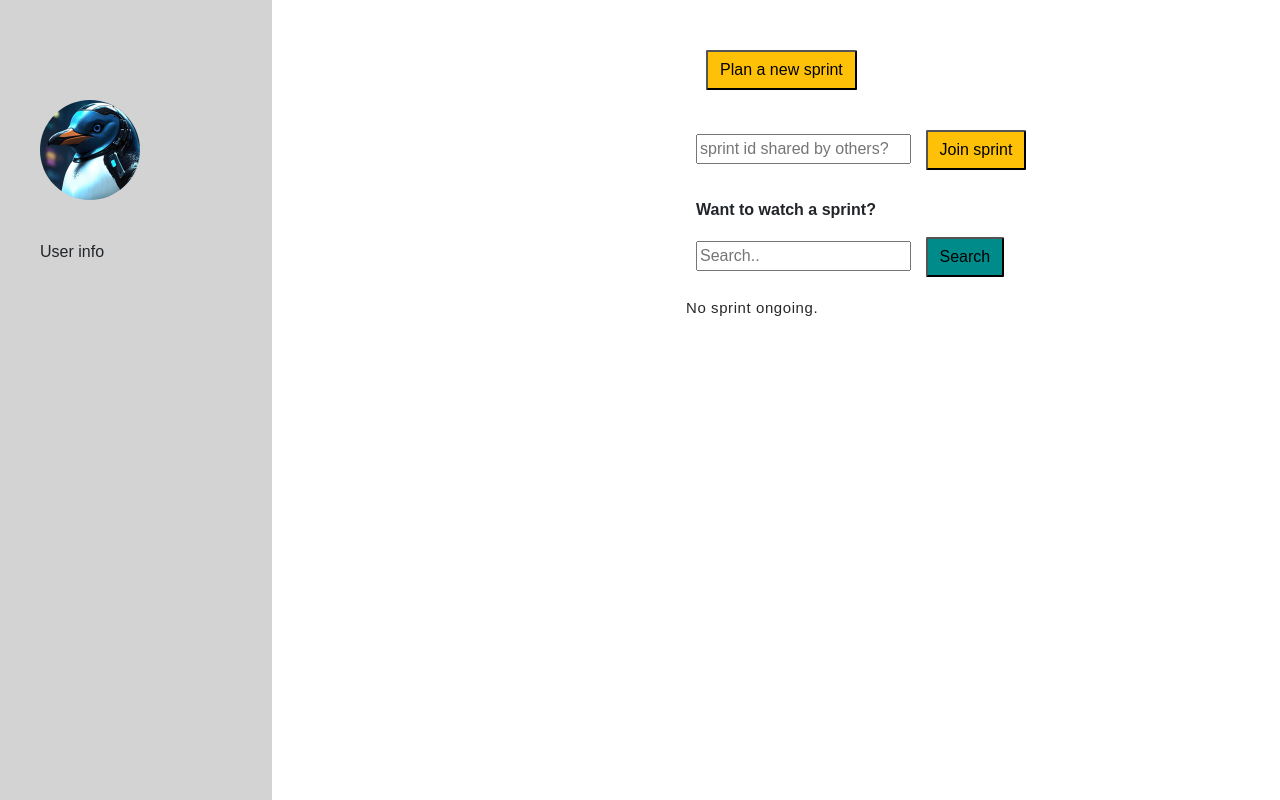
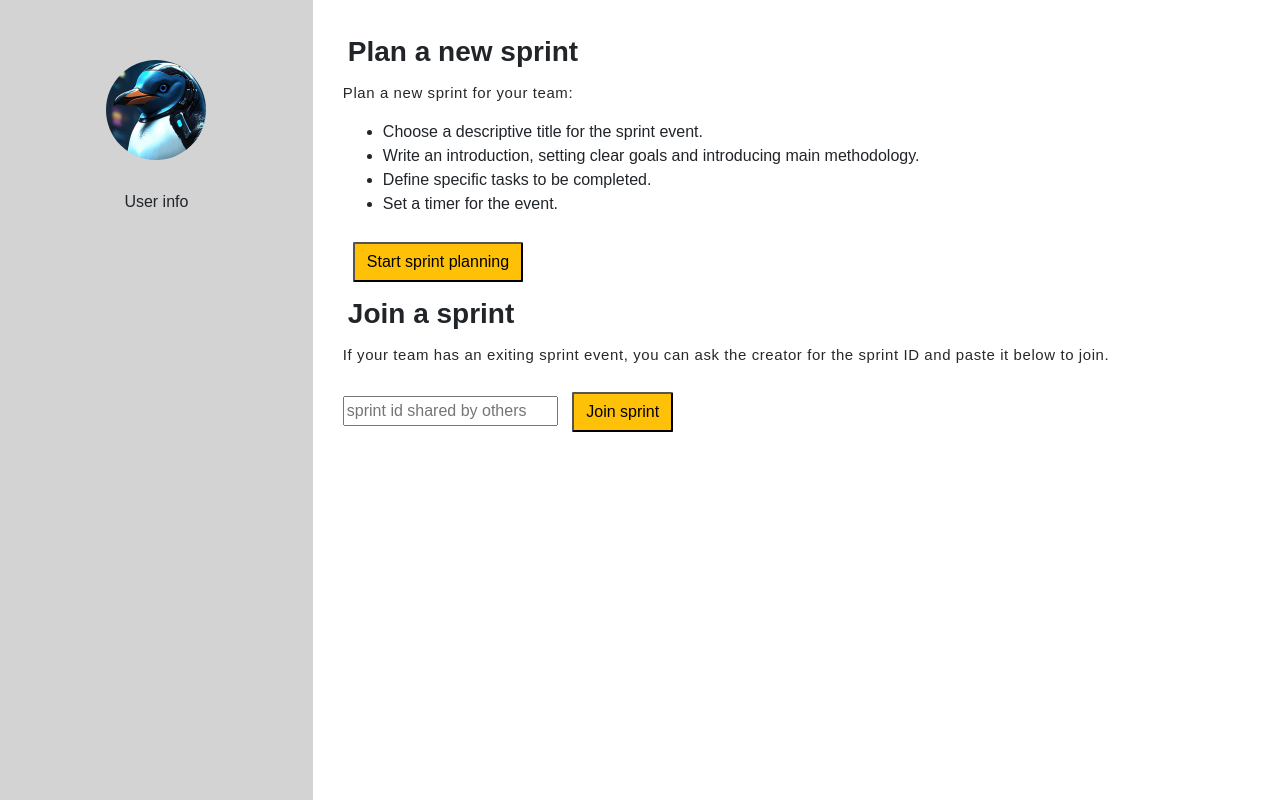
Before and after one commit to chaoyihu/racing, a Python web app: template web/templates/profile.html in a window 1280 px wide. Run offline with Jinja, Linux system fonts and the light colour scheme; the template is opened without the code that fills it, so the values that code supplies are empty; some libraries are stand-ins or nearby versions.

Commit message:
fixing user ready feature

```diff
--- a/compose.yaml
+++ b/compose.yaml
@@ -14,6 +14,6 @@ services:
 
 secrets:
   ssl_certfile:
-    file: ./secrets/ssl_certs/test.crt
+    file: /etc/ssl/certs/test.crt
   ssl_keyfile:
-    file: ./secrets/ssl_certs/test.key
+    file: /etc/ssl/certs/test.key
--- a/web/handlers/register.py
+++ b/web/handlers/register.py
@@ -27,13 +27,13 @@ class RegisterHandler(RequestHandler):
                 "message": "Username already exists."
                 }))
         else:
-            print("assign a session id")
+            print("Assign a session id. Redirect to user profile page.")
             r.set(data["username"] + ":password", data["password"])
             session_id = await register_session(data["username"])
             self.write(json.dumps({
                 "type": "redirect",
                 "protocol": "https",
-                "url": "/profile/user" + data["username"],
+                "redirect_url": "/profile/user/" + data["username"],
                 "session_id": session_id,
                 }))
             print(data["username"], r.get(session_id +":username"))
--- a/web/static/profile.js
+++ b/web/static/profile.js
@@ -41,8 +41,3 @@ function join_sprint() {
    var sprint_id = document.getElementById("sprint_id_box").value;
    my_redirect("/sprint/" + sprint_id, "https");
 };
-
-function search() {
-   var query = document.getElementById("search_query_box_id").value;
-   // to be completed
-};
--- a/web/static/style.css
+++ b/web/static/style.css
@@ -54,19 +57,20 @@
 
 /* Register page*/
 #register-pane {
-  display: flex;
-  margin-top: 40px;
-  margin-left: 30%;
+  background-color: lightgray;
   width: 40%;
-  padding: 10px 10px 10px 10px;
+  margin: 40px auto; /* Center horizontally with auto margin */
+  padding: 30px;
+  display: flex; /* Use flexbox */
+  flex-direction: column; /* Arrange children vertically */
+  align-items: center; /* Center children horizontally */
 }
 
-#register-pane p {
-  padding: 5px 5px 5px 5px;
-}
-
-#profile-pic-uploader {
-  text-align: center;
+.user-profile-pic {
+  border-radius: 50%;
+  width: 100px;
+  height: 100px;
+  margin: 30px 30px 30px 30px;
 }
 
 /* Profile page */
@@ -76,33 +80,49 @@
 
 #user-info-pane {
   float: left;
-  width: 30%;
+  width: 400px;
   height: 100vh;
-  padding-top: 100px;
-  padding-left: 40px;
+  padding: 30px 30px 30px 30px;
   background-color:lightgray;
-}
-
-#user-profile-pic-container {
-  align-content: center;
-  margin-bottom: 40px;
-}
-
-#user-profile-pic-container img {
-  border-radius: 50%;
-  width: 100px;
-  height: 100px;
+  display: flex; /* Use flexbox */
+  flex-direction: column; /* Arrange children vertically */
+  align-items: center; /* Center children horizontally */
 }
 
 .user-action-pane {
-  margin-left: 30%;
+  width: 100%;
+  height: 100vh;
+  overflow-y: scroll;
   padding: 30px 30px 30px 30px;
   float: left;
-  width: 70%;
+  display: flex; /* Use flexbox */
+  flex-direction: column; /* Arrange children vertically */
 }
 
 
 /* sprint page */
+#team-id-copy {
+  display: flex; /* Use flexbox */
+  flex-direction: column; /* Arrange children vertically */
+}
+
+#team-id-copy p{
+  width: 100%;
+  padding: 10px 10px 10px 10px;
+  text-align: center;
+  border: 2px solid gray;
+  font-weight: bold;
+  font-size: large;
+}
+
+#team-id-copy p:hover {
+  background-color: beige;
+}
+
+#team-id-copy button{
+  width: 100%;
+}
+
 #timer {
   padding: 20px;
   font-size: x-large;
--- a/web/templates/login.html
+++ b/web/templates/login.html
@@ -12,7 +12,6 @@
     <script type="text/javascript" src="/static/common.js"></script>
     <script type="text/javascript" src="/static/login.js"></script>
 
-    <div id="login-page-body">
     <div id="login-pane">
       <form>
         <label for="username"><b>Username</b></label><br>
@@ -23,7 +22,6 @@
       <p><button id="login_btn" class="btn btn-primary" onclick="login();">Log me in</button></p>
       <p>New user? <a href="/register">Register here</a>.</p>
     </div>
-    </div>
 
   </body>
 
--- a/web/templates/profile.html
+++ b/web/templates/profile.html
@@ -14,34 +14,31 @@
     <div id="profile-main-container">
 
       <div id="user-info-pane">
-        <div id="user-profile-pic-container">
-          <img src="/static/imgs/default-profile-pic.jpg">
-        </div>
+        <img class="user-profile-pic" src="/static/imgs/default-profile-pic.jpg">
         <div id="user-info">
           User info
         </div>
       </div>
 
       <div class="user-action-pane">
-        <section id="user_actions">
-          <div style="padding: 10px;">
-            <button id="new_sprint_btn" class="btn btn-action" onclick="new_sprint();">Plan a new sprint</button><br>
+          <div>
+            <h3>Plan a new sprint</h3>
+            <p>Plan a new sprint for your team:</p>
+            <ul>
+              <li>Choose a descriptive title for the sprint event.</li>
+              <li>Write an introduction, setting clear goals and introducing main methodology.</li>
+              <li>Define specific tasks to be completed.</li>
+              <li>Set a timer for the event.</li>
+            </ul>
+            <button id="new_sprint_btn" class="btn btn-action" onclick="new_sprint();">Start sprint planning</button><br>
           </div>
-          <div style="padding:10px">
-            <input type="text" id="sprint_id_box" placeholder="sprint id shared by others?">
+          <div>
+            <h3>Join a sprint</h3>
+            <p>If your team has an exiting sprint event, you can ask the creator for the sprint ID and paste it below to join.</p>
+            <input type="text" id="sprint_id_box" placeholder="sprint id shared by others">
             <button id="join_sprint_btn" class="btn btn-action" onclick="join_sprint();">Join sprint</button><br>
           </div>
-        </section>
-        <section id="watch_section">
-          <div style="padding:10px;">
-            <h6 class="section-secondary-title">Want to watch a sprint?</h6>
-            <input id="search_query_box_id" placeholder="Search..">
-            <button id="search_btn" class="btn btn-info" onclick="search();">Search</button>
-          </div>
-          <div id="feed">
-            <p>No sprint ongoing.</p>
-          </div>
-        </section>
+
       </div>
 
     </div>
--- a/web/utils/myredis.py
+++ b/web/utils/myredis.py
@@ -47,11 +47,11 @@ async def incr_sprinter_count(sprint_id):
     r.quit()
     return res
 
-async def incr_ready_count(sprint_id):
+async def add_user_ready(sprint_id, username):
     r = redis.Redis(host=os.getenv("REDIS_HOST"), charset="utf-8", decode_responses=True)
-    res = r.incr(sprint_id + ":NUM_OF_READY")
+    added = r.sadd(sprint_id + ":ready", )
     r.quit()
-    return res
+    return added
 
 
 async def get_sprinter_count(sprint_id):
```
Also changed, not shown: other parts of web/static/style.css (+34 -28 lines), web/handlers/pubsub.py (+5 -3 lines), web/static/sprint.js (+45 -25 lines), web/static/sprint_planning.js (+3 -4 lines), web/templates/register.html (+1 -12 lines), web/templates/sprint.html (+15 -16 lines). Lines whose indentation alone changed are shown as unchanged.
